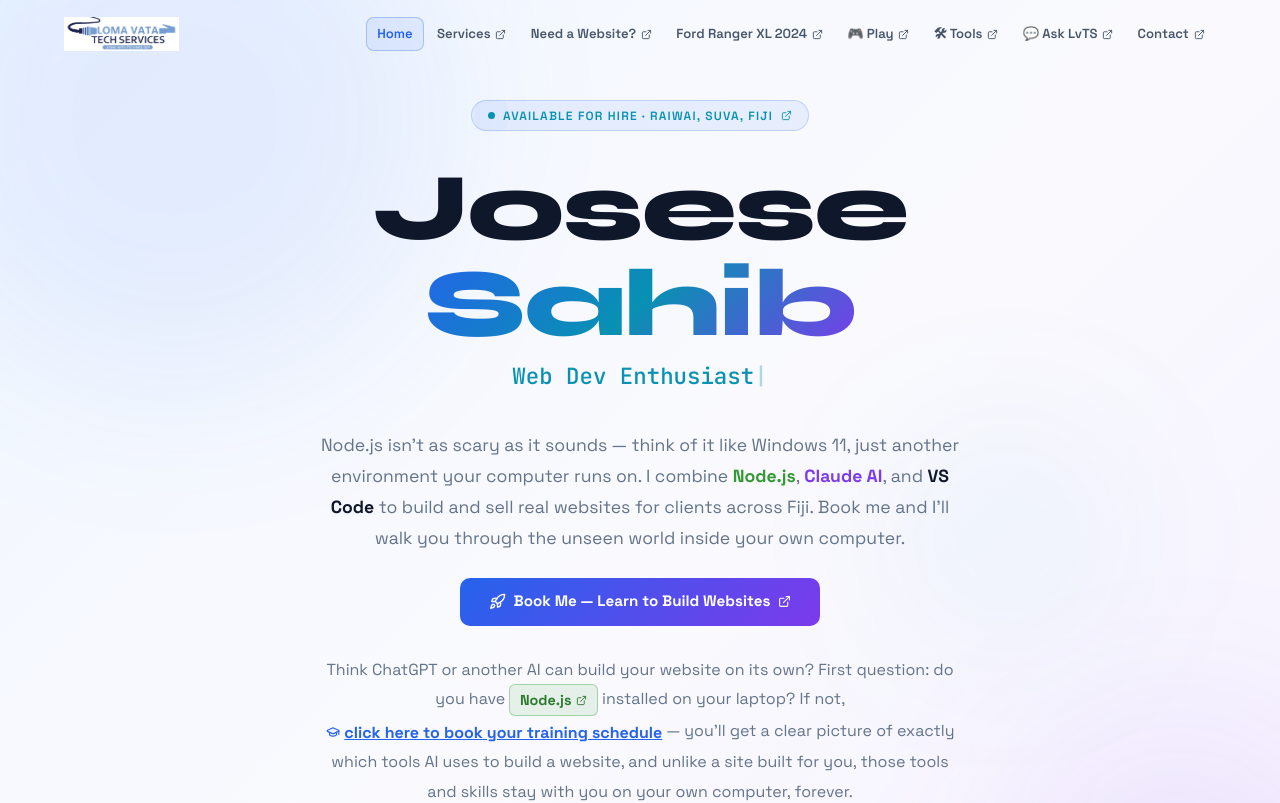
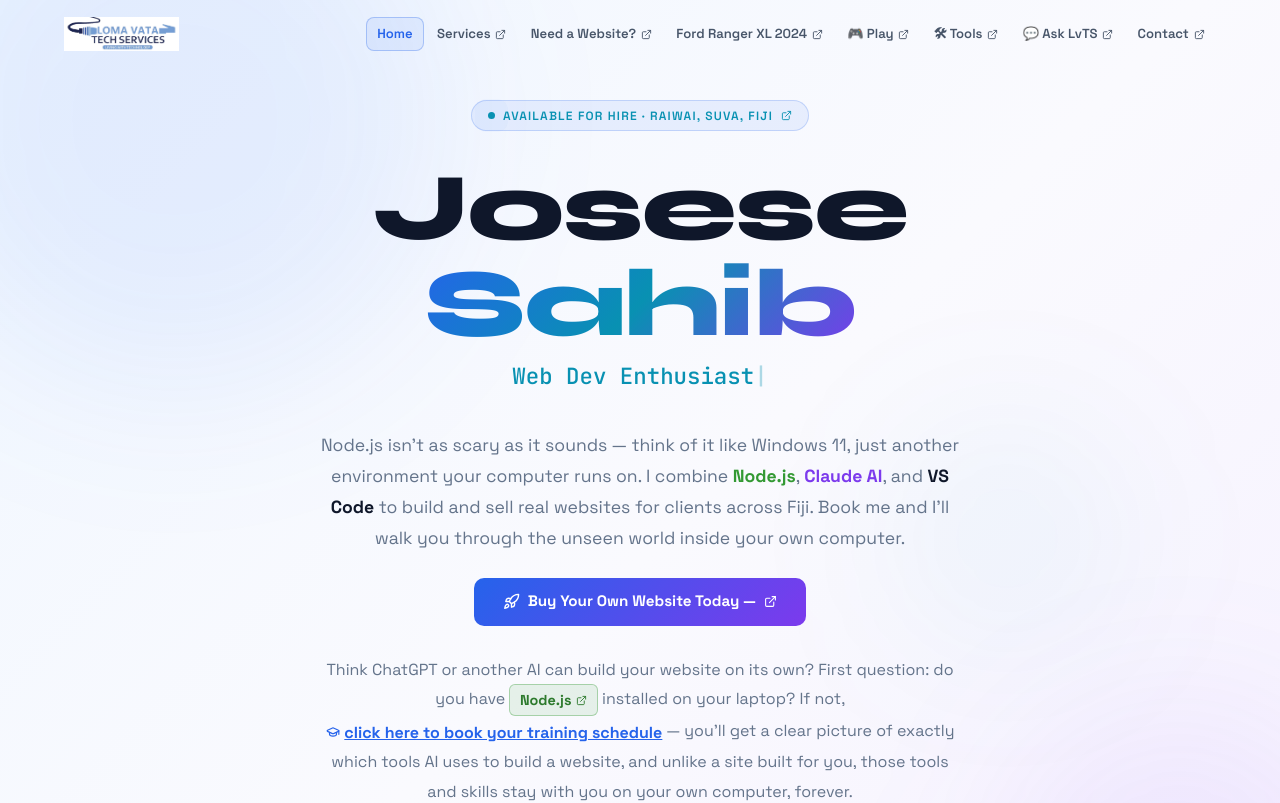
Before and after one commit to fijianblood/joesahib, a React (Vite) app: page / in a window 1280 px wide. Shown: the top 803 px of the page. Built offline with nearby package versions, Linux system fonts and the light colour scheme.

Commit message:
Update Book Me button text to 'Buy Your Own Website Today'

```diff
--- a/src/pages/HomePage.tsx
+++ b/src/pages/HomePage.tsx
@@ -109,7 +109,7 @@
             style={{ display: 'inline-flex', alignItems: 'center', gap: '0.5rem', background: 'linear-gradient(135deg,#2563eb,#7c3aed)', border: 'none', color: '#fff', padding: '0.8rem 1.8rem', borderRadius: 10, fontFamily: "'Space Grotesk',sans-serif", fontWeight: 800, fontSize: '0.95rem', textDecoration: 'none', marginBottom: '1.8rem', transition: 'transform 0.2s' }}
             onMouseEnter={e => (e.currentTarget.style.transform = 'translateY(-2px) scale(1.03)')}
             onMouseLeave={e => (e.currentTarget.style.transform = 'translateY(0) scale(1)')}>
-            <Rocket size={17}/> Book Me — Learn to Build Websites <ExternalLink size={13}/>
+            <Rocket size={17}/> Buy Your Own Website Today —  <ExternalLink size={13}/>
           </a>
 
           <p style={{ fontSize: 'clamp(0.9rem,1.8vw,1rem)', color: '#64748b', lineHeight: 1.85, maxWidth: 640, margin: '0 auto 2.5rem' }}>
```
